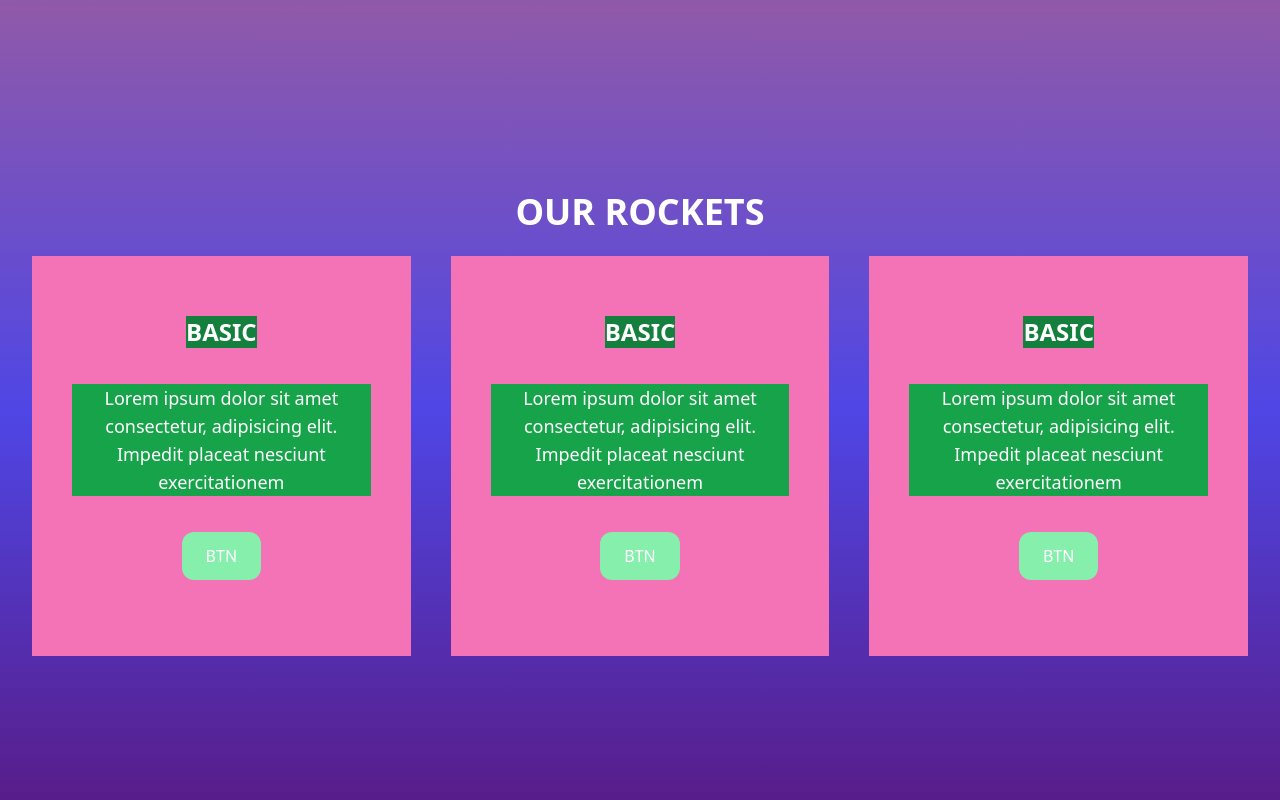
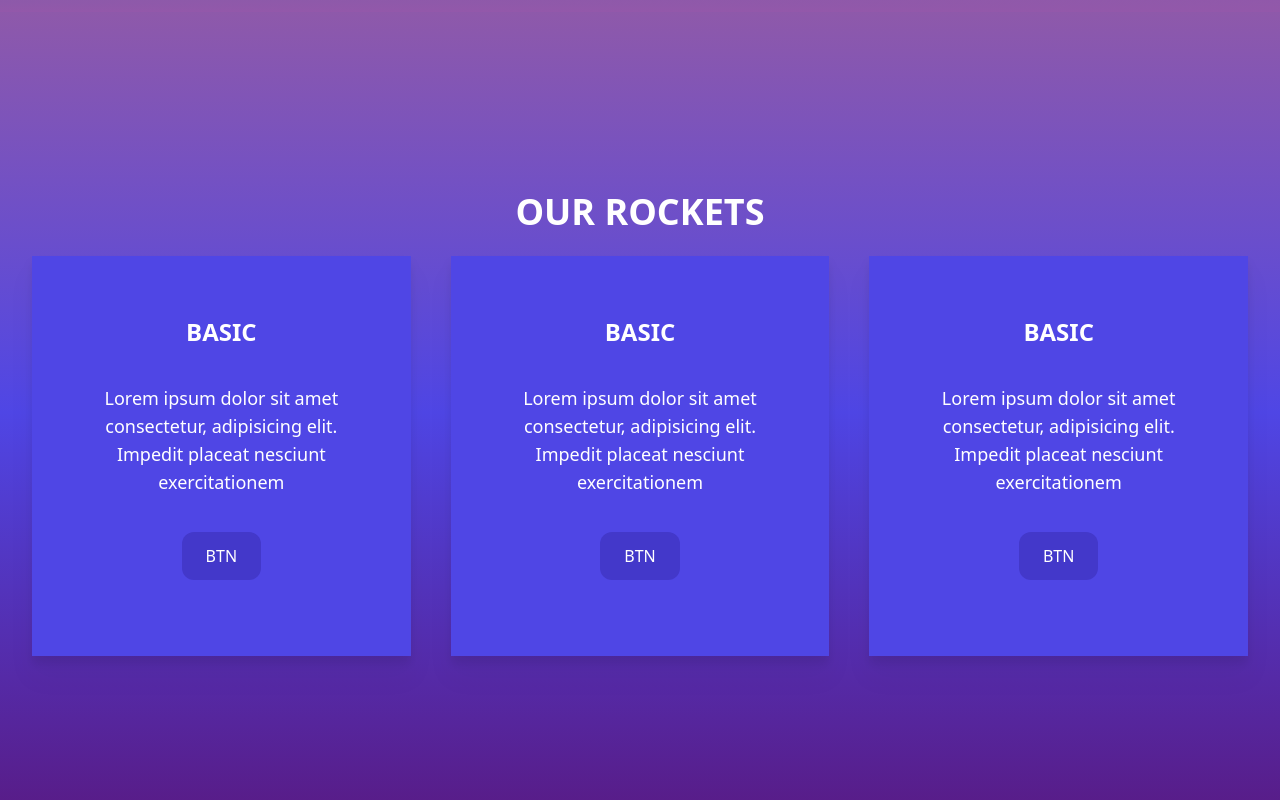
Before and after one commit to MUMEi-28/Rocket-Exploration, a website: page build/index.html in a window 1280 px wide. Shown: the part 1588-2388 px from the top of the page. Drawn offline with Linux system fonts and the light colour scheme.

Commit message:
change color ng price section, dont wanna get blinded

```diff
--- a/build/index.html
+++ b/build/index.html
@@ -8,7 +8,7 @@
 
     <link rel="stylesheet" href="./css/style.css">
 
-    <script src="index.js" defer></script>
+    <script defer src="index.js" defer></script>
 </head>
 
 <body class="scroll-smooth">
@@ -123,40 +123,40 @@
 
                 <div id="cards" class="flex flex-row gap-10 justify-around h-[400px]">
 
-                    <div class="flex flex-col items-center  bg-pink-400 px-6 py-10">
-                        <h2 class="font-bold text-2xl bg-green-700 m-5 text-center text-white">BASIC</h2>
-                        <p class="text-center bg-green-600 text-white m-4 text-lg">Lorem ipsum dolor sit amet
+                    <div class="drop-shadow-xl flex flex-col items-center  bg-indigo-600 px-6 py-10">
+                        <h2 class="font-bold text-2xl m-5 text-center text-white">BASIC</h2>
+                        <p class="text-center text-white m-4 text-lg">Lorem ipsum dolor sit amet
                             consectetur,
                             adipisicing elit.
                             Impedit placeat
                             nesciunt
                             exercitationem
                         </p>
-                        <button class="bg-green-300 px-6 py-3 rounded-xl text-white my-5">BTN</button>
+                        <button class="bg-indigo-700 px-6 py-3 rounded-xl text-white my-5">BTN</button>
                     </div>
 
-                    <div class="flex flex-col items-center  bg-pink-400 px-6 py-10">
-                        <h2 class="font-bold text-2xl bg-green-700 m-5 text-center text-white">BASIC</h2>
-                        <p class="text-center bg-green-600 text-white m-4 text-lg">Lorem ipsum dolor sit amet
+                    <div class="drop-shadow-xl flex flex-col items-center  bg-indigo-600 px-6 py-10">
+                        <h2 class="font-bold text-2xl m-5 text-center text-white">BASIC</h2>
+                        <p class="text-center text-white m-4 text-lg">Lorem ipsum dolor sit amet
                             consectetur,
                             adipisicing elit.
                             Impedit placeat
                             nesciunt
                             exercitationem
                         </p>
-                        <button class="bg-green-300 px-6 py-3 rounded-xl text-white my-5">BTN</button>
+                        <button class="bg-indigo-700 px-6 py-3 rounded-xl text-white my-5">BTN</button>
                     </div>
 
-                    <div class="flex flex-col items-center  bg-pink-400 px-6 py-10">
-                        <h2 class="font-bold text-2xl bg-green-700 m-5 text-center text-white">BASIC</h2>
-                        <p class="text-center bg-green-600 text-white m-4 text-lg">Lorem ipsum dolor sit amet
+                    <div class="drop-shadow-xl flex flex-col items-center  bg-indigo-600 px-6 py-10">
+                        <h2 class="font-bold text-2xl m-5 text-center text-white">BASIC</h2>
+                        <p class="text-center text-white m-4 text-lg">Lorem ipsum dolor sit amet
                             consectetur,
                             adipisicing elit.
                             Impedit placeat
                             nesciunt
                             exercitationem
                         </p>
-                        <button class="bg-green-300 px-6 py-3 rounded-xl text-white my-5">BTN</button>
+                        <button class="bg-indigo-700 px-6 py-3 rounded-xl text-white my-5">BTN</button>
                     </div>
                 </div>
             </div>
--- a/build/index.js
+++ b/build/index.js
@@ -45,9 +45,6 @@ function homeParallax()
 }
 
 
-
-
-
 function AboutParallax()
 {
     const aboutContainer = document.getElementById("aboutContainer");
@@ -61,12 +58,7 @@ function AboutParallax()
     window.addEventListener('scroll', function ()
     {
         var scrollY = window.scrollY;
-        var rect = aboutContainer.getBoundingClientRect();
 
-        // Check if the bottom of the element is within the viewport
-        if (rect.bottom > 1000)
-        {
-        }
         aboutContainer.style.transform = `translateY(${scrollY * 0.5}px)`;
 
         rocket.style.transform = `translateY(${scrollY * -0.3}px)`;
@@ -80,5 +72,9 @@ function AboutParallax()
 
 
 /* || START FUNCTIONS */
-homeParallax();
-AboutParallax();
+
+document.addEventListener("DOMContentLoaded", () =>
+{
+    homeParallax();
+    AboutParallax();
+});
--- /dev/null
+++ b/package.json
@@ -0,0 +1,5 @@
+{
+  "dependencies": {
+    "tailwindcss": "^3.4.17"
+  }
+}
```
Also changed, not shown: build/css/style.css, 1 other file.
